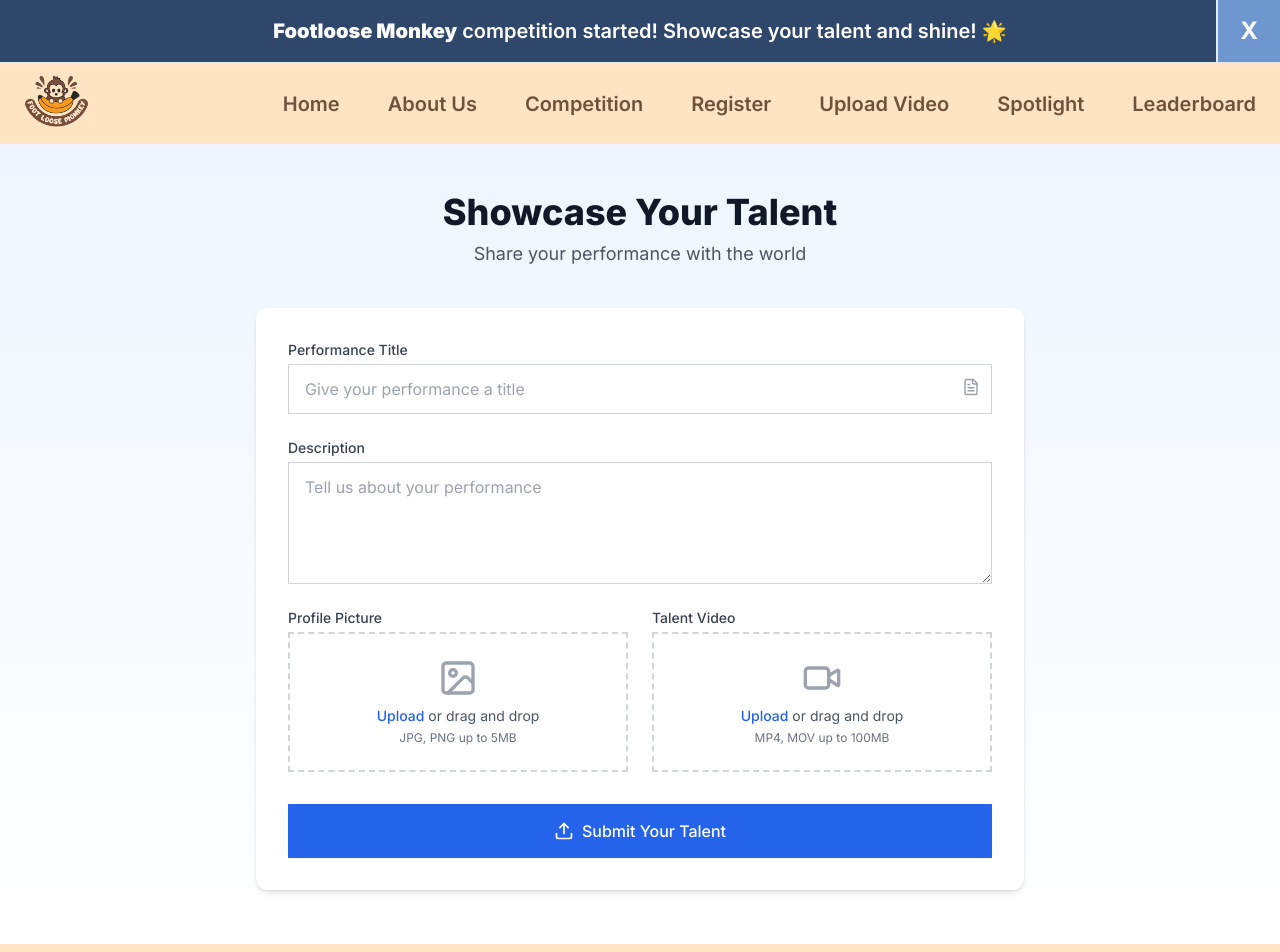
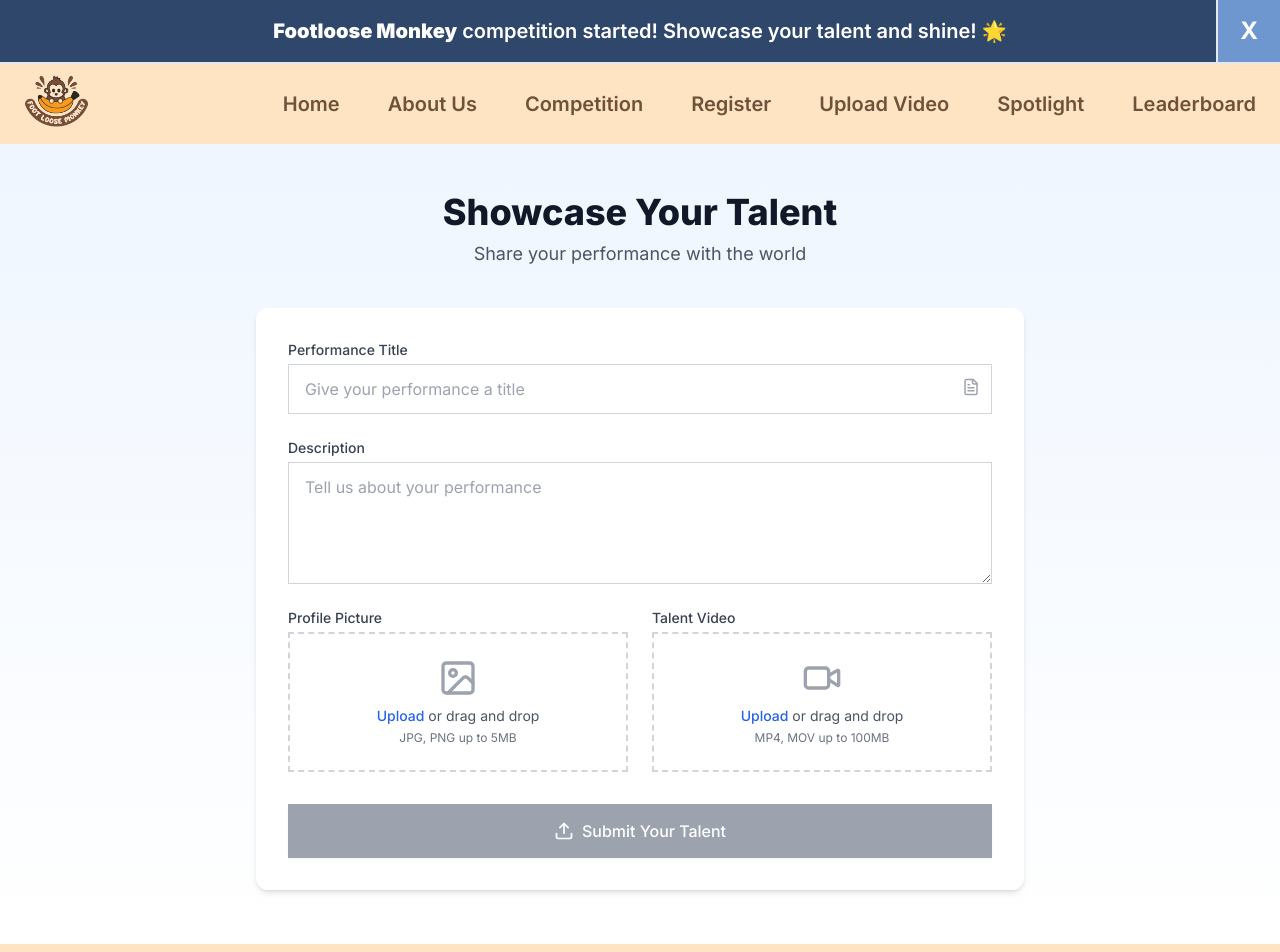
Before and after one commit to befog-dev-team/Footloosemonkey, a Next.js app: page /submission in a window 1280 px wide. Shown: the top 952 px of the page. Built offline with nearby package versions, Linux system fonts and the light colour scheme; no server answers.

Commit message:
feat: add form data logging and enhance submit button state validation

```diff
--- a/src/app/submission/page.js
+++ b/src/app/submission/page.js
@@ -326,8 +326,14 @@
                                 <div className="pt-2">
                                     <button
                                         type="submit"
-                                        disabled={loading}
-                                        className={`w-full flex justify-center items-center px-6 py-3.5 border border-transparent rounded-lg shadow-sm text-base font-medium text-white bg-blue-600 hover:bg-blue-700 focus:outline-none focus:ring-2 focus:ring-offset-2 focus:ring-blue-500 transition ${loading ? 'opacity-70 cursor-not-allowed' : ''}`}
+                                        disabled={loading || !formData.postTitle || !formData.description}
+                                        className={`w-full flex justify-center items-center px-6 py-3.5 border border-transparent rounded-lg shadow-sm text-base font-medium transition
+    ${loading || !formData.postTitle || !formData.description
+                                                ? 'bg-gray-400 text-white cursor-not-allowed'
+                                                : 'bg-blue-600 hover:bg-blue-700 text-white cursor-pointer'
+                                            }
+    focus:outline-none focus:ring-2 focus:ring-offset-2 ${loading || !formData.postTitle || !formData.description ? '' : 'focus:ring-blue-500'
+                                            }`}
                                     >
                                         {loading ? (
                                             <>
@@ -341,6 +347,7 @@
                                             </>
                                         )}
                                     </button>
+
                                 </div>
                             </div>
                         </form>
```
